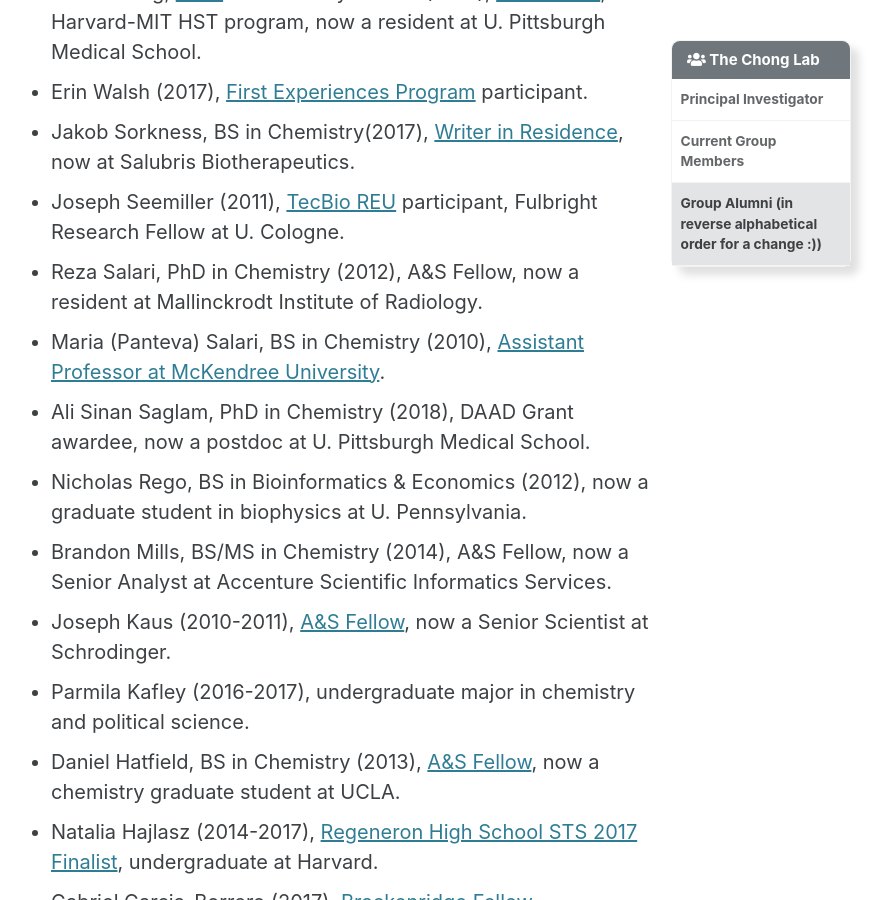
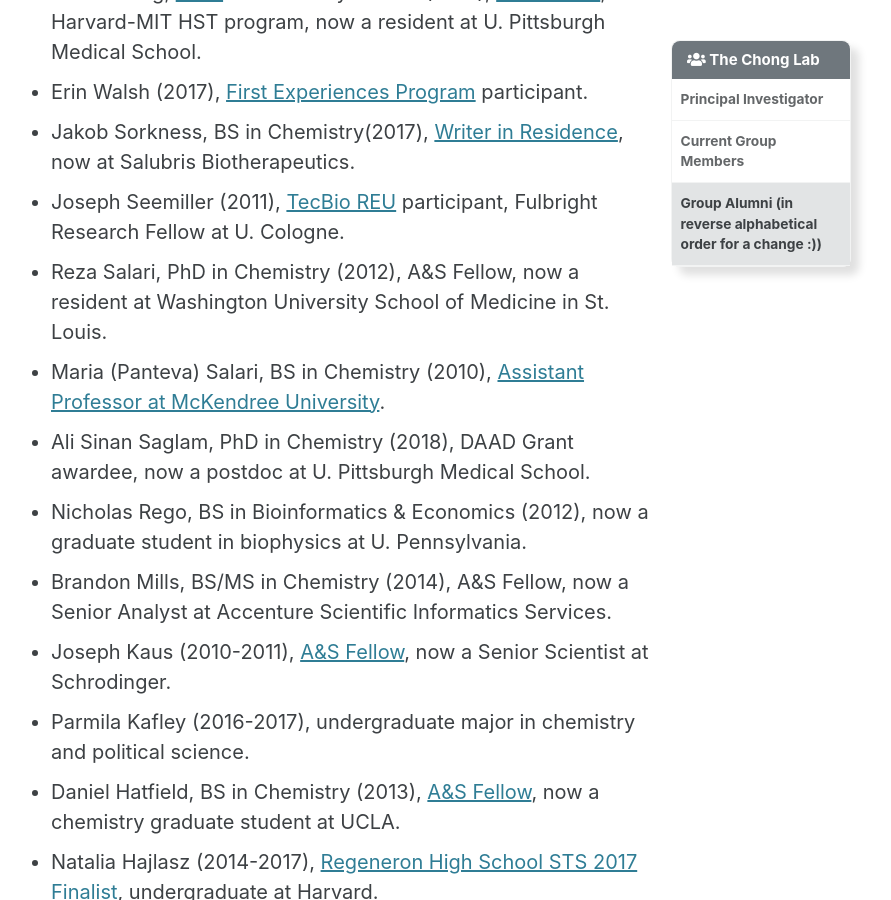
Before and after one commit to darianyang/mm-github-pages-test, a Jekyll site: the page built from _pages/people.md, in a window 1280 px wide and 900 px high, scrolled down 2176 px. Shown: the whole window, without its empty margins (309-1200 px from the left). Built offline with Jekyll 4.4.1, drawn with Linux system fonts in a browser that asks for light colours; cached includes are drawn as plain includes.

Commit message:
Update people.md

```diff
--- a/_pages/people.md
+++ b/_pages/people.md
@@ -89,7 +89,7 @@
 * Erin Walsh (2017), [First Experiences Program](https://www.asundergrad.pitt.edu/research/first-experiences-research) participant.
 * Jakob Sorkness, BS in Chemistry(2017), [Writer in Residence](https://medium.com/pitt-undergraduate-science-writing), now at Salubris Biotherapeutics.
 * Joseph Seemiller (2011), [TecBio REU](http://www.tecbioreu.pitt.edu/) participant, Fulbright Research Fellow at U. Cologne.
-* Reza Salari, PhD in Chemistry (2012), A&S Fellow, now a resident at Mallinckrodt Institute of Radiology.
+* Reza Salari, PhD in Chemistry (2012), A&S Fellow, now a resident at Washington University School of Medicine in St. Louis.
 * Maria (Panteva) Salari, BS in Chemistry (2010), [Assistant Professor at McKendree University](https://www.mckendree.edu/directory/maria-salari.php).
 * Ali Sinan Saglam, PhD in Chemistry (2018), DAAD Grant awardee, now a postdoc at U. Pittsburgh Medical School.
 * Nicholas Rego, BS in Bioinformatics & Economics (2012), now a graduate student in biophysics at U. Pennsylvania.
```
